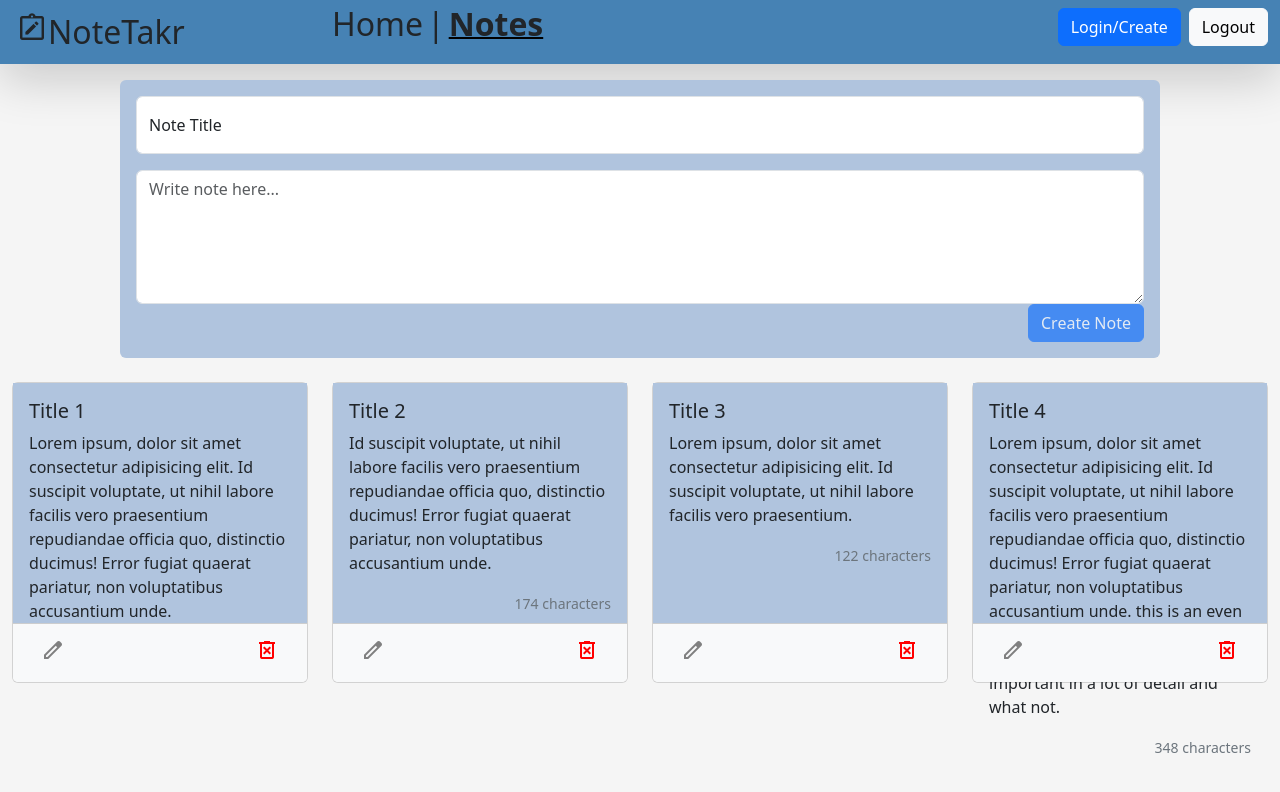
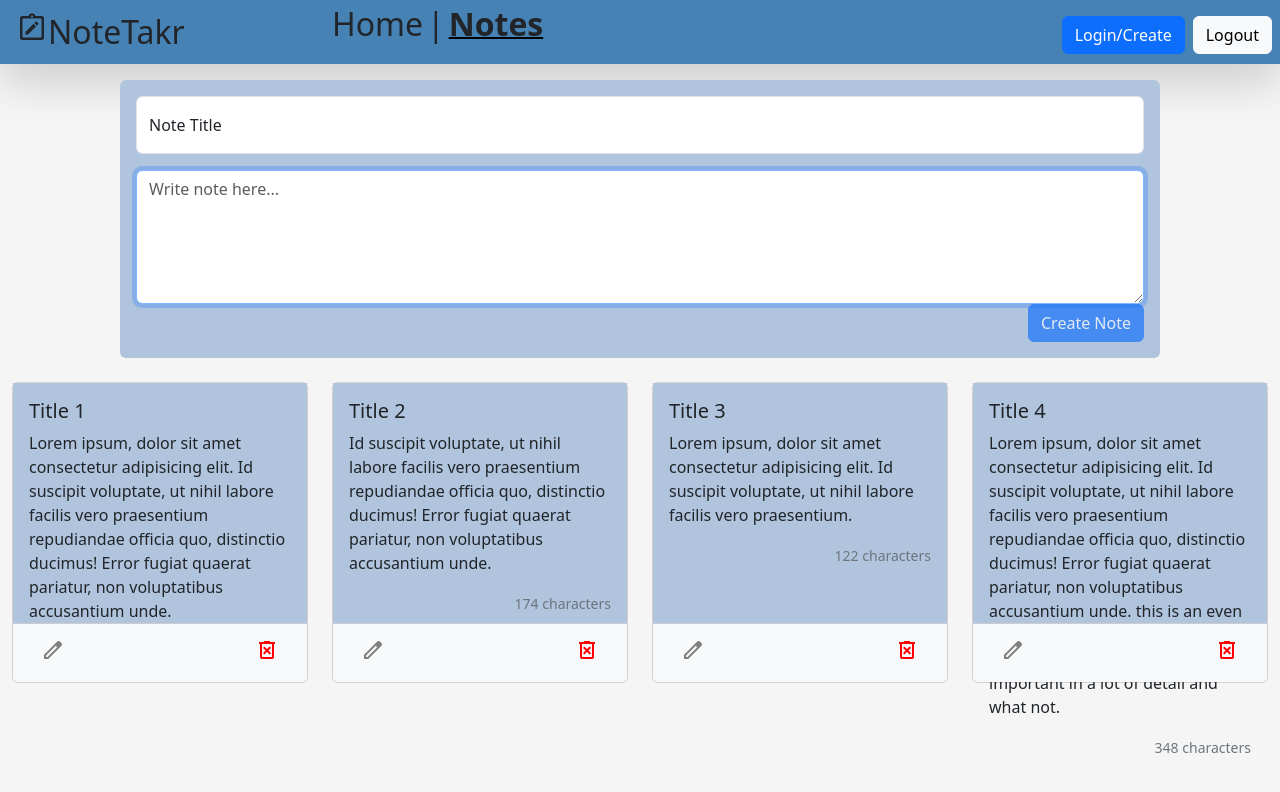
Before and after one commit to EricTimRussell/NoteTaker, a Vue app: page /notes in a window 1280 px wide. Shown: the top 792 px of the page. Built offline with nearby package versions, Linux system fonts and the light colour scheme.

Commit message:
autofocus directive

```diff
--- a/src/components/NavbarCompnent.vue
+++ b/src/components/NavbarCompnent.vue
@@ -16,7 +16,7 @@
           <RouterLink class="ps-1 fs-lg" to="/notes">Notes</RouterLink>
         </nav>
       </div>
-      <div class="d-flex justify-content-end col-sm-4 col-md-7 d-none d-sm-flex">
+      <div class="d-flex justify-content-end col-sm-4 col-md-7 d-none d-sm-flex p-2">
         <div class="pt-2 px-2">
           <button class="btn btn-primary">Login/Create</button>
         </div>
--- a/src/components/NoteFormComponent.vue
+++ b/src/components/NoteFormComponent.vue
@@ -5,8 +5,8 @@
       <label for="title">Note Title</label>
     </div>
     <div>
-      <textarea v-model="newNote.content" maxlength="450" class="form-control" rows="5" placeholder="Write note here..."
-        id="content">
+      <textarea v-model="newNote.content" v-autofocus maxlength="450" class="form-control" rows="5"
+        placeholder="Write note here..." id="content">
       </textarea>
     </div>
     <div class="d-flex justify-content-end">
@@ -18,7 +18,7 @@
 <script setup>
 import { ref } from "vue";
 import { useStoreNotes } from "@/stores/storeNotes";
-
+import { vAutofocus } from "@/directives/vAutofocus";
 const storeNotes = useStoreNotes()
 
 const newNote = ref({ title: '', content: '' })
--- /dev/null
+++ b/src/directives/vAutofocus.js
@@ -0,0 +1,5 @@
+export const vAutofocus = {
+  mounted: (el) => {
+    el.focus()
+  }
+}
--- a/src/views/EditNoteView.vue
+++ b/src/views/EditNoteView.vue
@@ -4,7 +4,7 @@
       <div class="form-floating col-md-10 col-12 p-5 bg-lighter rounded">
         <h1>Edit Note</h1>
         <div class="form-floating mb-3">
-          <input v-model="noteContent.title" maxlength="40" type="text" class="form-control" id="title"
+          <input v-model="noteContent.title" v-autofocus maxlength="40" type="text" class="form-control" id="title"
             placeholder="Edit Note title">
           <label for="title">Edit Title</label>
         </div>
@@ -26,6 +26,7 @@
 import { ref } from "vue";
 import { useStoreNotes } from "@/stores/storeNotes";
 import { useRoute, useRouter } from "vue-router";
+import { vAutofocus } from "@/directives/vAutofocus";
 
 const route = useRoute()
 const router = useRouter()
--- a/src/views/HomeView.vue
+++ b/src/views/HomeView.vue
@@ -18,6 +18,7 @@
         </tr>
       </tbody>
     </table>
+
   </div>
 </template>
 
```
